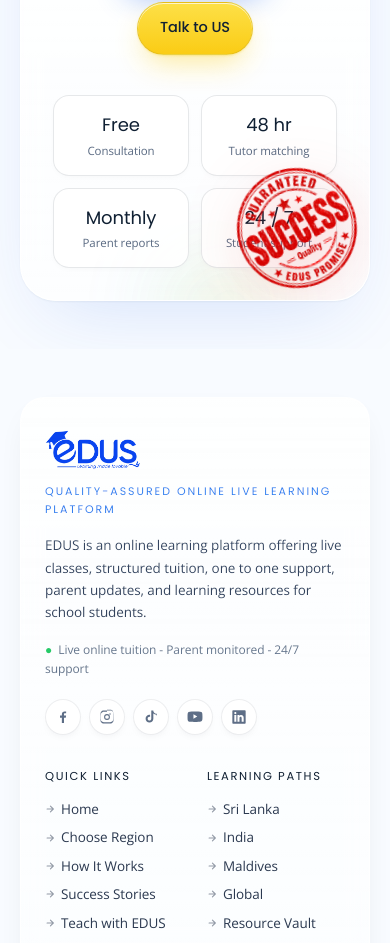
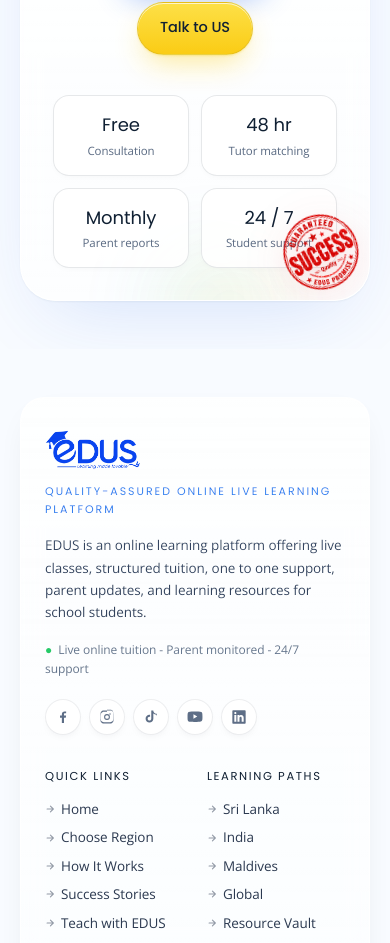
Before and after one commit to edustutor/edusmainwebsite, a Next.js app: page /in in a window 390 px wide. Shown: the part 7864-8807 px from the top of the page. Built offline with nearby package versions, Linux system fonts and the light colour scheme.

Commit message:
feat: update Guaranteed Success stamp dimensions and image sizes for better responsiveness

```diff
--- a/components/shared/CTA.tsx
+++ b/components/shared/CTA.tsx
@@ -105,12 +105,12 @@
         bottom-2 sm:bottom-6 md:bottom-10"
       style={{ transform: "rotate(-14deg)" }}
     >
-      <div className="relative w-32 h-32 sm:w-40 sm:h-40 md:w-48 md:h-48 lg:w-52 lg:h-52 drop-shadow-[0_12px_28px_rgba(220,38,38,0.30)]">
+      <div className="relative w-20 h-20 sm:w-24 sm:h-24 md:w-28 md:h-28 lg:w-32 lg:h-32 drop-shadow-[0_8px_20px_rgba(220,38,38,0.25)]">
         <Image
           src="/edus-guaranteed-success.png"
           alt="EDUS Guaranteed Success"
           fill
-          sizes="(min-width: 1024px) 208px, (min-width: 768px) 192px, (min-width: 640px) 160px, 128px"
+          sizes="(min-width: 1024px) 128px, (min-width: 768px) 112px, (min-width: 640px) 96px, 80px"
           quality={95}
           className="object-contain"
         />
```
